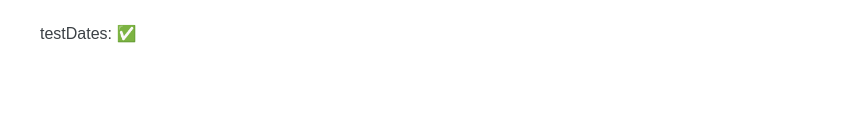
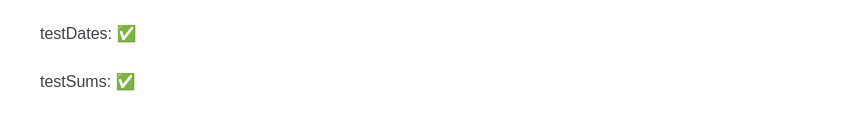
Before and after one commit to cwellsx/time, a React (Create React App) app: page /tests in a window 1280 px wide. Shown: the part 292-422 px from the top of the page, without its empty margins (208-1071 px from the left). Built offline with nearby package versions, Linux system fonts and the light colour scheme; what date-and-time would draw is missing.

Commit message:
Aggregate periods into days and weeks

```diff
--- a/src/App.tsx
+++ b/src/App.tsx
@@ -88,12 +88,12 @@ const Help: React.FunctionComponent = () => {
 };
 
 const Tests: React.FunctionComponent = () => {
-  const results = useTestResults();
-  if (!results) return <h1>Loading...</h1>;
+  const testResults = useTestResults();
+  if (!testResults) return <h1>Loading...</h1>;
   return (
     <React.Fragment>
       <h1>Tests</h1>
-      <Page.Tests results={results} />
+      <Page.Tests testResults={testResults} />
     </React.Fragment>
   );
 };
--- a/src/io/controller.ts
+++ b/src/io/controller.ts
@@ -1,7 +1,7 @@
+import { Database, EditDatabase, getPeriods } from "./database";
 import { persist } from "./persist";
 
 import type { SetError } from "../error";
-import type { Database, EditDatabase } from "./database";
 import type { Config, Period, TagCount, TagInfo, Time, WhatType } from "../model";
 import type { HistoryState, NowState, SettingsState, WhatState } from "../states";
 
@@ -21,35 +21,11 @@ export class Controller implements NowState, WhatState, HistoryState, SettingsSt
     const times = database.times;
     const length = times.length;
     const last = length ? times[length - 1] : undefined;
+
     this.last = last ? { type: last.type, when: last.when } : undefined;
-
     this.config = database.config || {};
-
     this.persisted = database.persisted;
-
-    this.periods = [];
-
-    if (length > 0) {
-      let prev: Time = database.times[0];
-      for (const time of database.times) {
-        switch (time.type) {
-          case "next":
-          case "stop":
-            if (prev.type === "stop") {
-              throw Error("period must start after stop");
-            }
-            const period: Period = {
-              start: prev.when,
-              stop: time.when,
-              task: time.task,
-              note: time.note,
-              tags: time.tags,
-            };
-            this.periods.push(period);
-        }
-        prev = time;
-      }
-    }
+    this.periods = getPeriods(times);
   }
 
   // interface NowState
--- a/src/io/database.ts
+++ b/src/io/database.ts
@@ -2,7 +2,7 @@ import { DBSchema, deleteDB, IDBPDatabase, openDB } from "idb";
 
 import { persisted } from "./persist";
 
-import type { Config, Time, TagInfo } from "../model";
+import type { Config, Time, TagInfo, Period } from "../model";
 export type DbName = "production" | "test";
 
 // we only store on Config instance in the table, not several,
@@ -134,3 +134,30 @@ export async function editDatabase(dbName: DbName): Promise<EditDatabase> {
   const db = await open(dbName);
   return new EditDatabase(db);
 }
+
+export function getPeriods(times: Time[]): Period[] {
+  const result: Period[] = [];
+  const length = times.length;
+  if (length > 0) {
+    let prev: Time = times[0];
+    for (const time of times) {
+      switch (time.type) {
+        case "next":
+        case "stop":
+          if (prev.type === "stop") {
+            throw Error("period must start after stop");
+          }
+          const period: Period = {
+            start: prev.when,
+            stop: time.when,
+            task: time.task,
+            note: time.note,
+            tags: time.tags,
+          };
+          result.push(period);
+      }
+      prev = time;
+    }
+  }
+  return result;
+}
--- a/src/io/ioHooks.ts
+++ b/src/io/ioHooks.ts
@@ -6,7 +6,7 @@ import { Database, EditDatabase, editDatabase, fetchDatabase } from "./database"
 import { persist } from "./persist";
 import { getTestResults } from "./tests";
 
-import type { TestResult } from "../model";
+import type { TestResults } from "../model";
 
 /*
   functions which depend on useAsync
@@ -48,7 +48,7 @@ function useDatabase(): AsyncResult<Database> {
   return useAsync(fetchProductionDatabase);
 }
 
-export function useTestResults(): TestResult[] | undefined {
+export function useTestResults(): TestResults | undefined {
   return useAsync(getTestResults).data;
 }
 
--- a/src/io/tests.ts
+++ b/src/io/tests.ts
@@ -1,7 +1,7 @@
-import * as DB from './database';
-import { persisted } from './persist';
+import * as DB from "./database";
+import { persisted } from "./persist";
 
-import type { Time, TimeStop, TestResult } from "../model";
+import type { Time, TimeStop, TestResult, Period, TestResults } from "../model";
 type Test = {
   title: string;
   run: () => Promise<any>;
@@ -111,8 +111,10 @@ async function getResult(test: Test): Promise<TestResult> {
   return { title: test.title, msec, ok };
 }
 
-export async function getTestResults(): Promise<TestResult[]> {
+export async function getTestResults(): Promise<TestResults> {
   const results: TestResult[] = [];
   for (let test of tests) results.push(await getResult(test));
-  return results;
+  const db = await DB.fetchDatabase("test");
+  const periods: Period[] = DB.getPeriods(db.times);
+  return { results, periods };
 }
--- a/src/model/index.ts
+++ b/src/model/index.ts
@@ -1,5 +1,5 @@
 export type { Config } from "./config";
-export type { TestResult } from "./testResult";
+export type { TestResult, TestResults } from "./testResult";
 export type { TimeStart, TimeStop, Time } from "./time";
 export type { WhatType } from "./whatType";
 export type { Period } from "./period";
--- a/src/pages/History.tsx
+++ b/src/pages/History.tsx
@@ -1,4 +1,6 @@
 import React from "react";
+
+import { aggregate } from "./sums";
 
 import type { Period } from "../model";
 import type { HistoryState } from "../states";
@@ -10,5 +12,6 @@ type HistoryProps = {
 export const History: React.FunctionComponent<HistoryProps> = (props: HistoryProps) => {
   const state = props.state;
   const periods: Period[] = state.periods;
+  const weeks = aggregate(periods);
   return <p>TBS</p>;
 };
--- a/src/pages/Tests.tsx
+++ b/src/pages/Tests.tsx
@@ -1,14 +1,15 @@
 import React from "react";
 
+import { aggregate } from "./sums";
 import { Weeks } from "./weeks";
 
-import type { TestResult } from "../model";
+import type { TestResults, Period } from "../model";
 type TestProps = {
-  results: TestResult[];
+  testResults: TestResults;
 };
 
 export const Tests: React.FunctionComponent<TestProps> = (props: TestProps) => {
-  const results = props.results;
+  const { results, periods } = props.testResults;
   return (
     <>
       <ul>
@@ -19,6 +20,7 @@ export const Tests: React.FunctionComponent<TestProps> = (props: TestProps) => {
         })}
       </ul>
       <p>testDates: {testDates() ? "✅" : "❌"}</p>
+      <p>testSums: {testSums(periods) ? "✅" : "❌"}</p>
     </>
   );
 };
@@ -31,32 +33,32 @@ function testDates(): boolean {
   const weeks = new Weeks();
   try {
     {
-      const result = weeks.getWeek(new Date(2022, 0, 1));
+      const result = weeks.getWeekId(new Date(2022, 0, 1));
       assert(result.year === 2021);
       assert(result.week === 52);
     }
     {
-      const result = weeks.getWeek(new Date(2022, 0, 3));
+      const result = weeks.getWeekId(new Date(2022, 0, 3));
       assert(result.year === 2022);
       assert(result.week === 1);
     }
     {
-      const result = weeks.getWeek(new Date(2022, 11, 25));
+      const result = weeks.getWeekId(new Date(2022, 11, 25));
       assert(result.year === 2022);
       assert(result.week === 51);
     }
     {
-      const result = weeks.getWeek(new Date(2022, 11, 26));
+      const result = weeks.getWeekId(new Date(2022, 11, 26));
       assert(result.year === 2022);
       assert(result.week === 52);
     }
     {
-      const result = weeks.getWeek(new Date(2023, 0, 1));
+      const result = weeks.getWeekId(new Date(2023, 0, 1));
       assert(result.year === 2022);
       assert(result.week === 52);
     }
     {
-      const result = weeks.getWeek(new Date(2023, 0, 2));
+      const result = weeks.getWeekId(new Date(2023, 0, 2));
       assert(result.year === 2023);
       assert(result.week === 1);
     }
@@ -65,3 +67,8 @@ function testDates(): boolean {
     return false;
   }
 }
+
+function testSums(periods: Period[]): boolean {
+  const result = aggregate(periods);
+  return true;
+}
--- a/src/pages/date.ts
+++ b/src/pages/date.ts
@@ -10,3 +10,13 @@ export function showWhen(when: number): string {
     it.getFullYear() === now.getFullYear() && it.getMonth() === now.getMonth() && it.getDate() === now.getDate();
   return date.format(it, today ? shortFormat : longFormat);
 }
+
+const dayFormat = date.compile("dd DD MMM");
+
+export function showDay(it: Date): string {
+  return date.format(it, dayFormat);
+}
+
+export function showTime(it: Date): string {
+  return date.format(it, shortFormat);
+}
--- /dev/null
+++ b/src/pages/sums.ts
@@ -0,0 +1,114 @@
+import { showDay, showTime } from "./date";
+import { IsoWeek, nextWeek, Weeks } from "./weeks";
+
+import type { Period } from "../model";
+
+export interface IShow {
+  get_Id(): string;
+  get_Text(): string[];
+  get_Minutes(): number;
+}
+
+class Span implements IShow {
+  private readonly period: Period;
+  readonly start: Date;
+  private readonly stop: Date;
+  constructor(period: Period) {
+    this.period = period;
+    this.start = new Date(period.start);
+    this.stop = new Date(period.stop);
+  }
+  get_Id(): string {
+    return `${showTime(this.start)}&ndash;${showTime(this.stop)}`;
+  }
+  get_Text(): string[] {
+    const result: string[] = [];
+    if (this.period.note) result.push(this.period.note);
+    if (this.period.tags) result.push(this.period.tags.join());
+    if (this.period.task) result.push(this.period.task);
+    return result;
+  }
+  get_Minutes(): number {
+    return (this.period.stop - this.period.start) / 60000;
+  }
+}
+
+class Day implements IShow {
+  private readonly spans: Span[];
+  readonly date: Date;
+  constructor(span: Span) {
+    this.spans = [span];
+    this.date = span.start;
+  }
+  next(span: Span): boolean {
+    if (!isSameDay(span.start, this.date)) return false;
+    this.spans.push(span);
+    return true;
+  }
+  get_Id(): string {
+    return showDay(this.date);
+  }
+  get_Text(): string[] {
+    return [];
+  }
+  get_Minutes(): number {
+    return this.spans.reduce((x, y) => x + y.get_Minutes(), 0);
+  }
+}
+
+class Week implements IShow {
+  readonly weekId: IsoWeek;
+  private readonly days: Day[];
+  constructor(day: Day | undefined, weekId: IsoWeek) {
+    this.weekId = weekId;
+    this.days = day ? [day] : [];
+  }
+  next(day: Day, weekId: IsoWeek): boolean {
+    if (!isSameWeek(weekId, this.weekId)) return false;
+    this.days.push(day);
+    return true;
+  }
+  get_Id(): string {
+    return `Week ${this.weekId.week}`;
+  }
+  get_Text(): string[] {
+    return [];
+  }
+  get_Minutes(): number {
+    return this.days.reduce((x, y) => x + y.get_Minutes(), 0);
+  }
+}
+
+function isSameDay(x: Date, y: Date): boolean {
+  return x.getFullYear() == y.getFullYear() && x.getMonth() == y.getMonth() && x.getDate() == y.getDate();
+}
+
+function isSameWeek(x: IsoWeek, y: IsoWeek): boolean {
+  return x.week == y.week && x.year == y.year;
+}
+
+export function aggregate(periods: Period[]): IShow[] {
+  const result: Week[] = [];
+  const weeks = new Weeks();
+  let day: Day | undefined;
+  let week: Week | undefined;
+
+  function newDay(span: Span): void {
+    day = new Day(span);
+    const weekId = weeks.getWeekId(day.date);
+    if (week?.next(day, weekId)) return;
+    // new week
+    if (week) {
+      // fill any skipped weeks
+      for (let i = nextWeek(week.weekId); !isSameWeek(i, weekId); i = nextWeek(i)) result.push(new Week(undefined, i));
+    }
+    week = new Week(day, weekId);
+    result.push(week);
+  }
+
+  for (const period of periods) {
+    const span = new Span(period);
+    if (!day || !day.next(span)) newDay(span);
+  }
+  return result;
+}
--- a/src/pages/weeks.ts
+++ b/src/pages/weeks.ts
@@ -8,7 +8,7 @@ type WeeksOfYear = WeeksOfMonth[];
 export class Weeks {
   readonly weeks = new Map<number, WeeksOfYear>();
 
-  getWeek(date: Date): IsoWeek {
+  getWeekId(date: Date): IsoWeek {
     const year = date.getFullYear();
     const weeksOfYear = this.weeks.get(year) ?? this.getWeeksOfYear(year);
     const weeksOfMonth = weeksOfYear[date.getMonth()];
@@ -59,6 +59,11 @@ export class Weeks {
   }
 }
 
+export function nextWeek(x: IsoWeek): IsoWeek {
+  const week = x.week + 1;
+  return week > (isLongYear(x.year) ? 53 : 52) ? { week: 1, year: x.year + 1 } : { week, year: x.year };
+}
+
 const daysPerMonth = [31, 0, 31, 30, 31, 30, 31, 31, 30, 31, 30, 31];
 
 function getDaysInMonth(year: number, month: number) {
```
Also changed, not shown: src/model/testResult.ts (+7 -0 lines), 1 other file (tests, documents, lock files or other folders).
